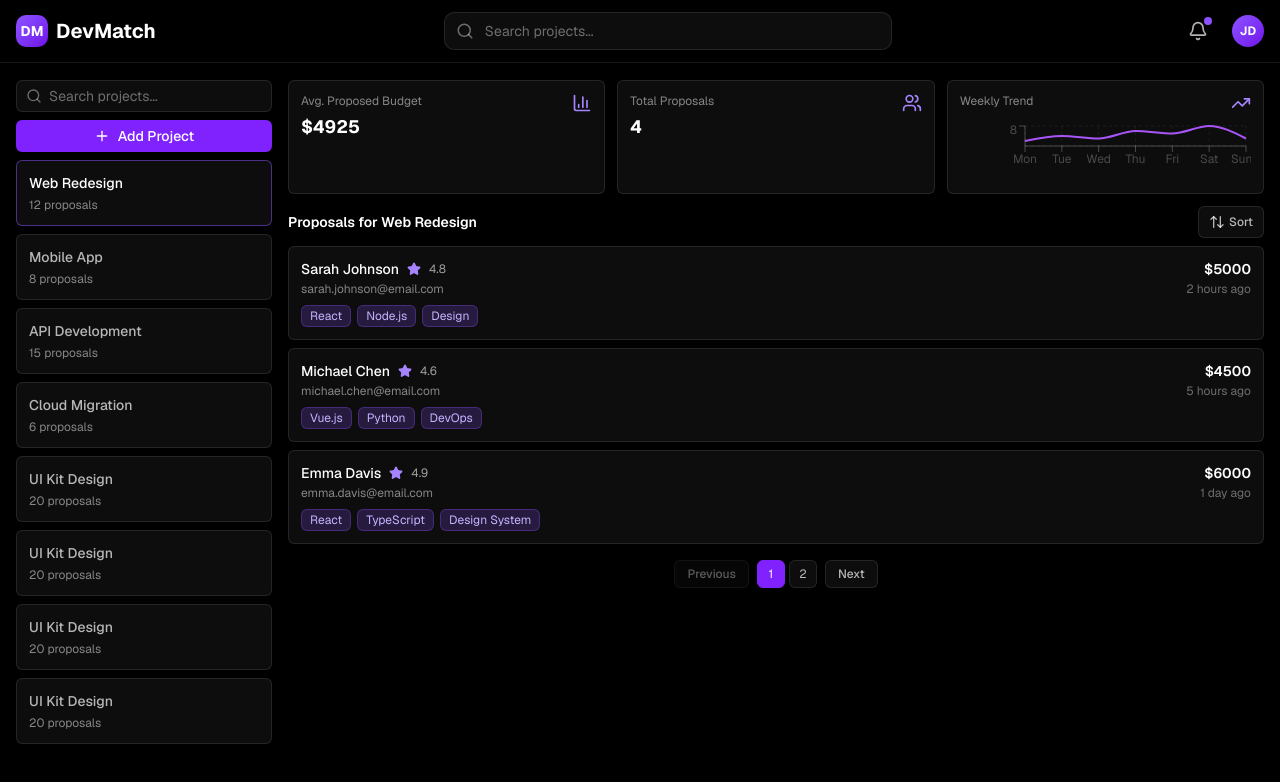
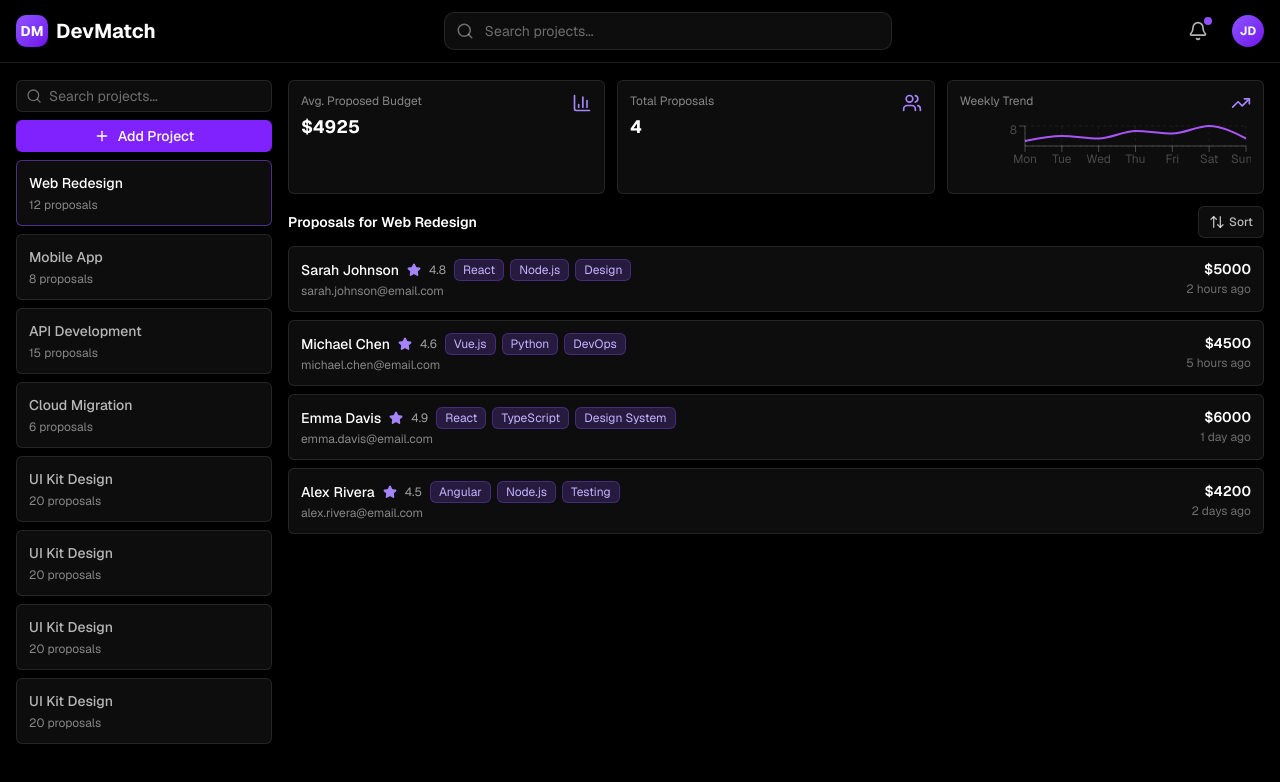
Before and after one commit to VencentDev/DevMatch, a Next.js app in the folder frontend/: page /project-proposals in a window 1280 px wide. Shown: the top 782 px of the page. Built offline with nearby package versions, Linux system fonts and the light colour scheme.

Commit message:
fix cards height

```diff
--- a/frontend/src/app/(client)/project-proposals/page.tsx
+++ b/frontend/src/app/(client)/project-proposals/page.tsx
@@ -97,7 +97,7 @@
 	const [sortBy, setSortBy] = useState("recent")
 	const [budgetSort, setBudgetSort] = useState("asc")
 	const [currentPage, setCurrentPage] = useState(1)
-	const itemsPerPage = 3
+	const itemsPerPage = 5
 
 	const filteredProjects = userProjects.filter((project) =>
 		project.name.toLowerCase().includes(searchQuery.toLowerCase()),
@@ -342,6 +342,20 @@
 													<span className="text-xs text-white/60">
 														{proposal.rating}
 													</span>
+													<span>
+														<div className="flex flex-wrap gap-1.5">
+															{/* Skills */}
+
+															{proposal.skills.map((skill) => (
+																<span
+																	key={skill}
+																	className="px-2 py-0.5 bg-violet-500/20 text-violet-300 text-xs rounded-sm border border-violet-500/30 group-hover:bg-violet-500/30 group-hover:border-violet-500/50 transition-all"
+																>
+																	{skill}
+																</span>
+															))}
+														</div>
+													</span>
 												</div>
 												<p className="text-xs text-white/50 mt-0.5">
 													{proposal.email}
@@ -355,18 +369,6 @@
 													{proposal.timestamp}
 												</p>
 											</div>
-										</div>
-
-										{/* Skills */}
-										<div className="flex flex-wrap gap-1.5 mt-2">
-											{proposal.skills.map((skill) => (
-												<span
-													key={skill}
-													className="px-2 py-0.5 bg-violet-500/20 text-violet-300 text-xs rounded-sm border border-violet-500/30 group-hover:bg-violet-500/30 group-hover:border-violet-500/50 transition-all"
-												>
-													{skill}
-												</span>
-											))}
 										</div>
 									</div>
 								))}
```
